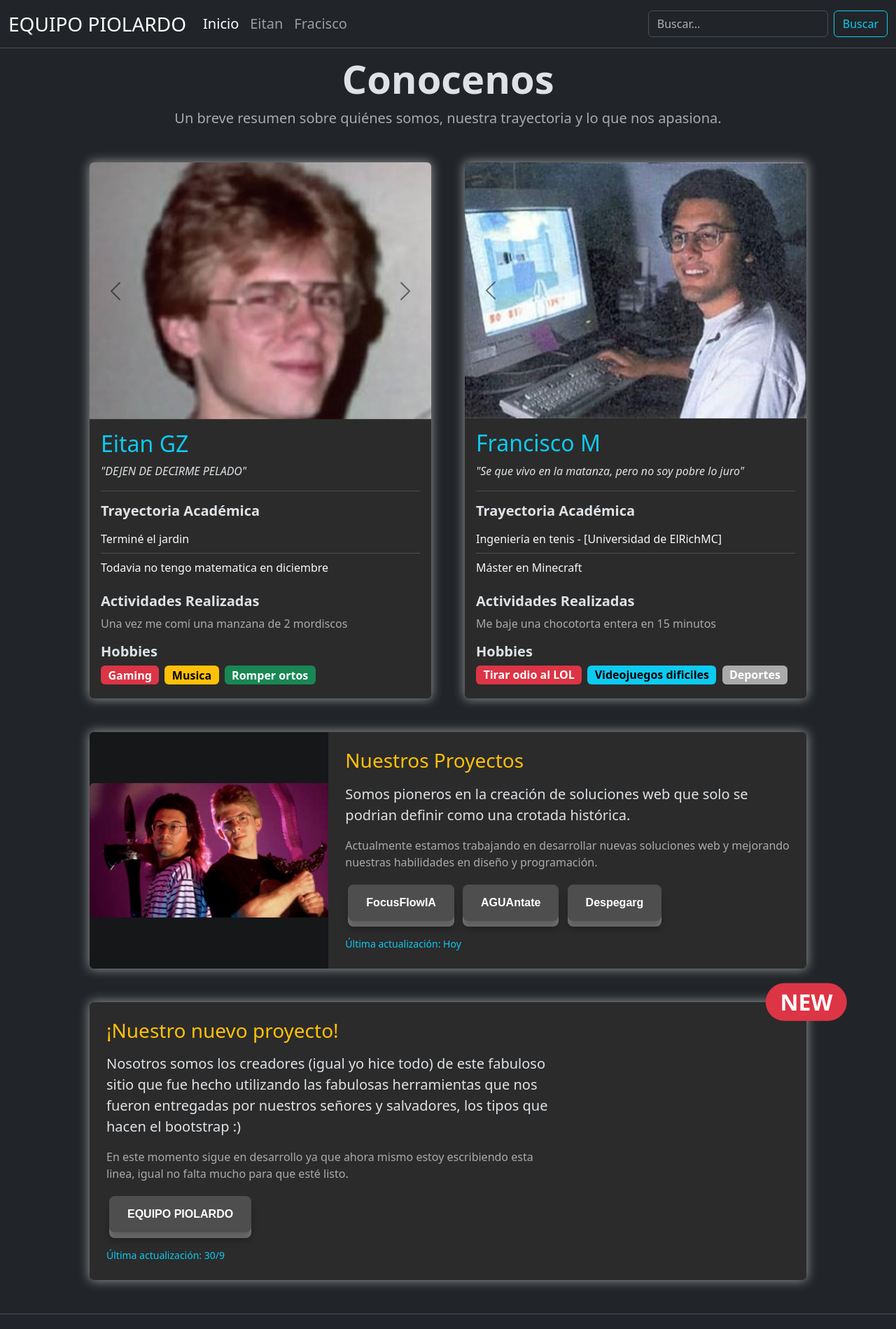
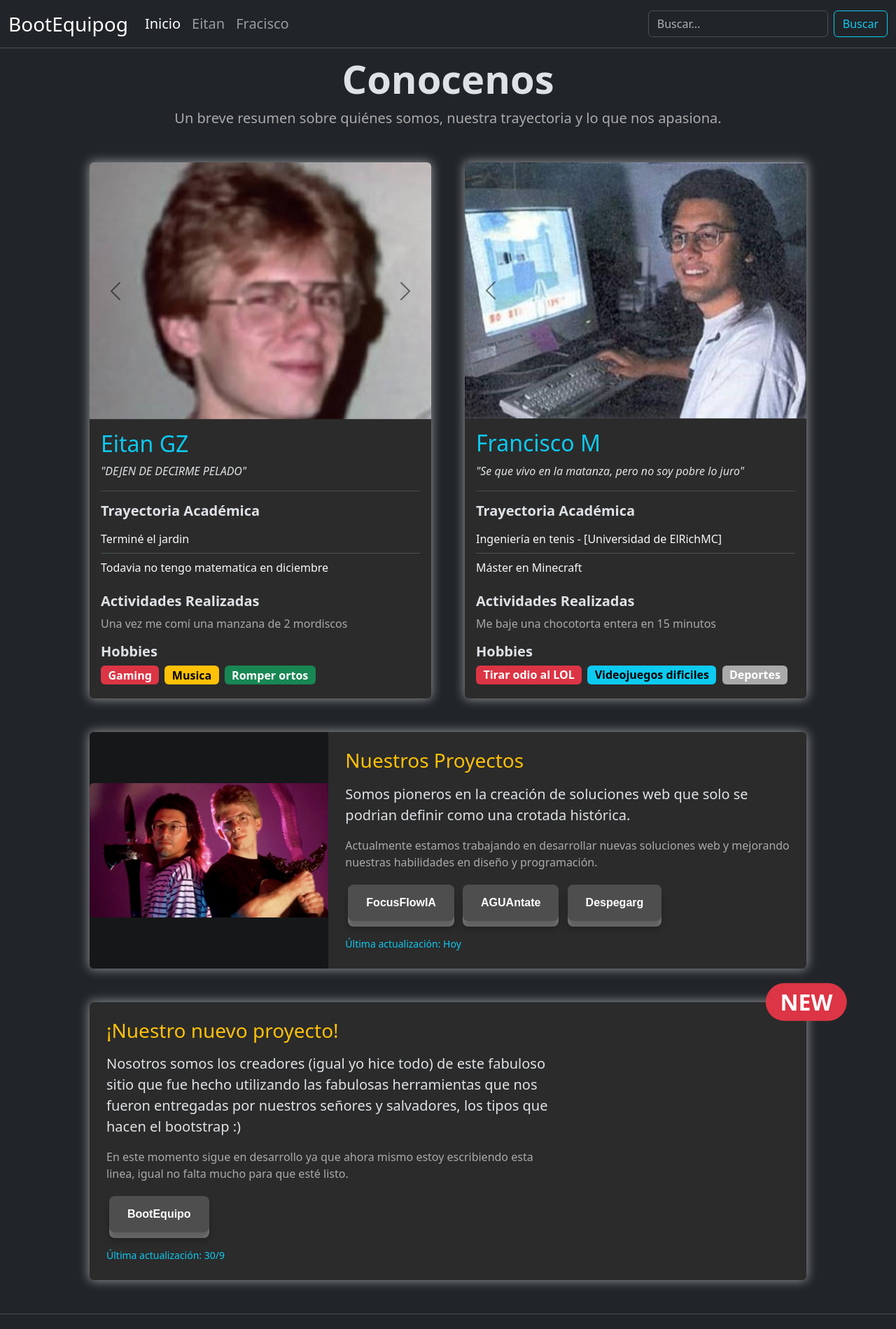
Before and after one commit to jarEitan/bootstrap, a plain HTML site: page index.html in a window 1280 px wide. Shown: the top 1899 px of the page at 70% size. Drawn offline with nearby package versions, Linux system fonts and the light colour scheme.

Commit message:
nombre cambiado

```diff
--- a/index.html
+++ b/index.html
@@ -14,7 +14,7 @@
     <header>
         <nav class="navbar navbar-expand-lg bg-dark border-bottom" data-bs-theme="dark">
             <div class="container-fluid">
-                <a class="navbar-brand fs-3" href="#">EQUIPO PIOLARDO</a>
+                <a class="navbar-brand fs-3" href="#">BootEquipog</a>
                 <button class="navbar-toggler" type="button" data-bs-toggle="collapse"
                     data-bs-target="#navbarSupportedContent" aria-controls="navbarSupportedContent"
                     aria-expanded="false" aria-label="Toggle navigation">
@@ -206,7 +206,7 @@
                             <p class="card-text text-secondary">
                                 En este momento sigue en desarrollo ya que ahora mismo estoy escribiendo esta linea, igual no falta mucho para que esté listo.
                             </p>
-                            <a href="https://focusflowia.netlify.app/" class="boton m-1">EQUIPO PIOLARDO</a>
+                            <a href="https://bootequipo.netlify.app/" class="boton m-1">BootEquipo</a>
                             <p class="card-text pt-3"><small class="text-info">Última actualización: 30/9</small></p>
                         </div>
                     </div>
```
